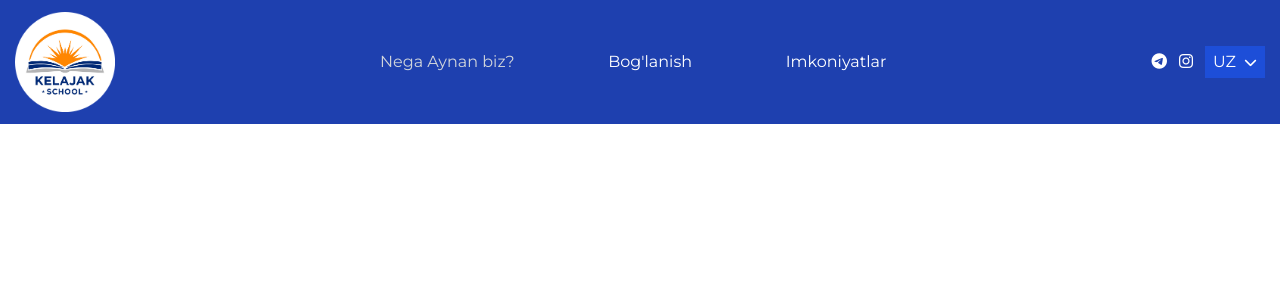
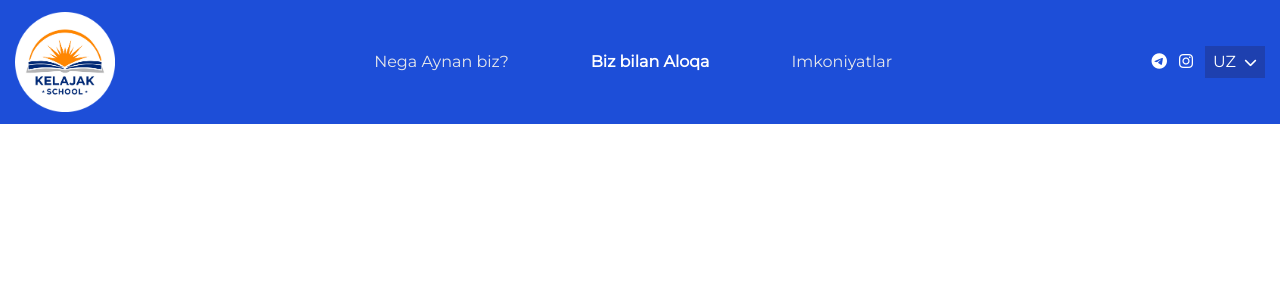
Before and after one commit to sharifov-aslbek/kelajak-school, a Vue app: page / in a window 1280 px wide. Shown: the top 300 px of the page. Built offline with nearby package versions, Linux system fonts and the light colour scheme.

Commit message:
navbar fixed errors on fonts

```diff
--- a/src/components/Navbar.vue
+++ b/src/components/Navbar.vue
@@ -1,5 +1,5 @@
 <template>
-   <header class="head bg-blue-800 py-3">
+   <header class="head bg-blue-700 py-3">
       <div class="container flex items-center justify-between">
          <div class="logo flex items-center">
             <router-link to="/">
@@ -7,10 +7,10 @@
             </router-link>
          </div>
 
-         <div class="menu hidden items-center w-full max-w-[600px] justify-center gap-7 dm:gap-0 dm:justify-around text-white sm:flex">
-            <router-link to="/" class="hover:text-gray-200">{{ $t('navbar-link') }}</router-link>
-            <router-link to="about" class="hover:text-gray-200">{{ $t('navbar-link-2') }}</router-link>
-            <router-link to="search" class="hover:text-gray-200">{{ $t('navbar-link-3') }}</router-link>
+         <div class="menu hidden items-center w-full max-w-[600px] justify-center gap-7 dm:gap-0 dm:justify-around text-gray-200 sm:flex">
+            <router-link to="about" class="hover:text-gray-300">{{ $t('navbar-link') }}</router-link>
+            <router-link to="/" class="hover:text-gray-300">{{ $t('navbar-link-2') }}</router-link>
+            <router-link to="search" class="hover:text-gray-300">{{ $t('navbar-link-3') }}</router-link>
          </div>
 
          <div class="actions hidden sm:flex items-center text-white gap-3">
@@ -23,7 +23,7 @@
             </a>
 
             <div class="dropdown">
-             <button @click="toggleDropdown" class="dropdown-toggle bg-blue-700 hover:bg-blue-600 flex items-center gap-2 px-2 text-white py-1">
+             <button @click="toggleDropdown" class="dropdown-toggle bg-blue-800 hover:bg-blue-600 flex items-center gap-2 px-2 text-white py-1">
                 {{ currentLocale }} <i class="fa-solid fa-chevron-down text-[13px]"></i>
              </button>
              <ul v-if="dropdownOpen" class="dropdown-menu bg-blue-700">
@@ -49,7 +49,7 @@
             class="mobile-menu bg-white w-[80%] fixed left-0 top-0 flex flex-col items-start h-screen justify-start p-4">
             <div class="logo flex justify-between items-center w-full">
               <img src="../assets/images/logo-2.jpg" class=" w-[60px] sm:w-[100px] rounded-full" alt="Logo">
-              <i @click="toggleMenu" class="fa-solid fa-xmark text-2xl text-grey-500 cursor-pointer"></i>
+              <i @click="toggleMenu" class="fa-solid fa-xmark text-2xl text-grey-500 cursor-pointer text-blue-700 hover:text-blue-500"></i>
             </div>
 
             <div class="dropdown">
@@ -85,8 +85,8 @@
             </div>
             <div class="number flex flex-col items-start mt-5 pt-8 gap-3">
                <i class="fa-solid fa-phone text-blue-700"></i>
-              <h3 class="font-medium text-blue-700 font-bold text-[16px]">+998 91 463 33 22</h3>
-              <h3 class="font-medium  text-blue-700 font-bold text-[16px]">+998 93 363 33 22</h3>
+              <h3 class="font-medium text-blue-700 hover:font-bold text-[16px]">+998 91 463 33 22</h3>
+              <h3 class="font-medium  text-blue-700 hover:font-bold text-[16px]">+998 93 363 33 22</h3>
             </div>
           </div>
         </div>
@@ -145,7 +145,8 @@
 
  <style scoped>
  .head .container .menu a.router-link-exact-active {
-   color: rgb(209, 213, 219);
+   color: #fff;
+   font-weight: 600;
  }
  /* we will explain what these classes do next! */
  .v-enter-active,
--- a/src/locale/uz.json
+++ b/src/locale/uz.json
@@ -1,6 +1,6 @@
 {
    "read": "Davomini o'qish",
    "navbar-link": "Nega Aynan biz?",
-   "navbar-link-2": "Bog'lanish",
+   "navbar-link-2": "Biz bilan Aloqa",
    "navbar-link-3": "Imkoniyatlar"
 }
--- a/tailwind.config.js
+++ b/tailwind.config.js
@@ -11,6 +11,9 @@ export default {
       screens: {
         'dm': '915px',
         ...defaultTheme.screens,
+      },
+      colors: {
+        'brand-blue': '#1E3A8A'
       }
     },
   },
```
